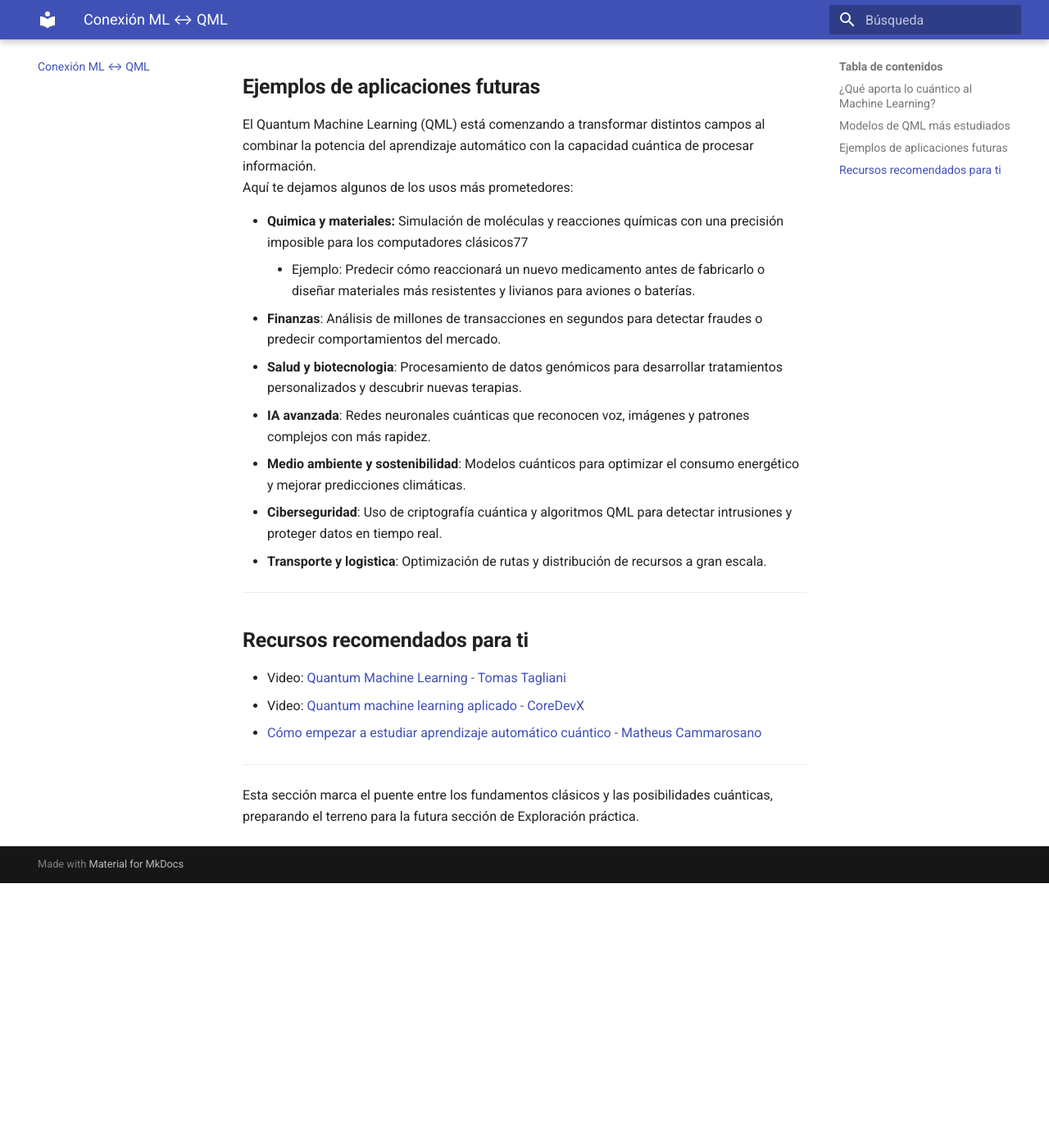
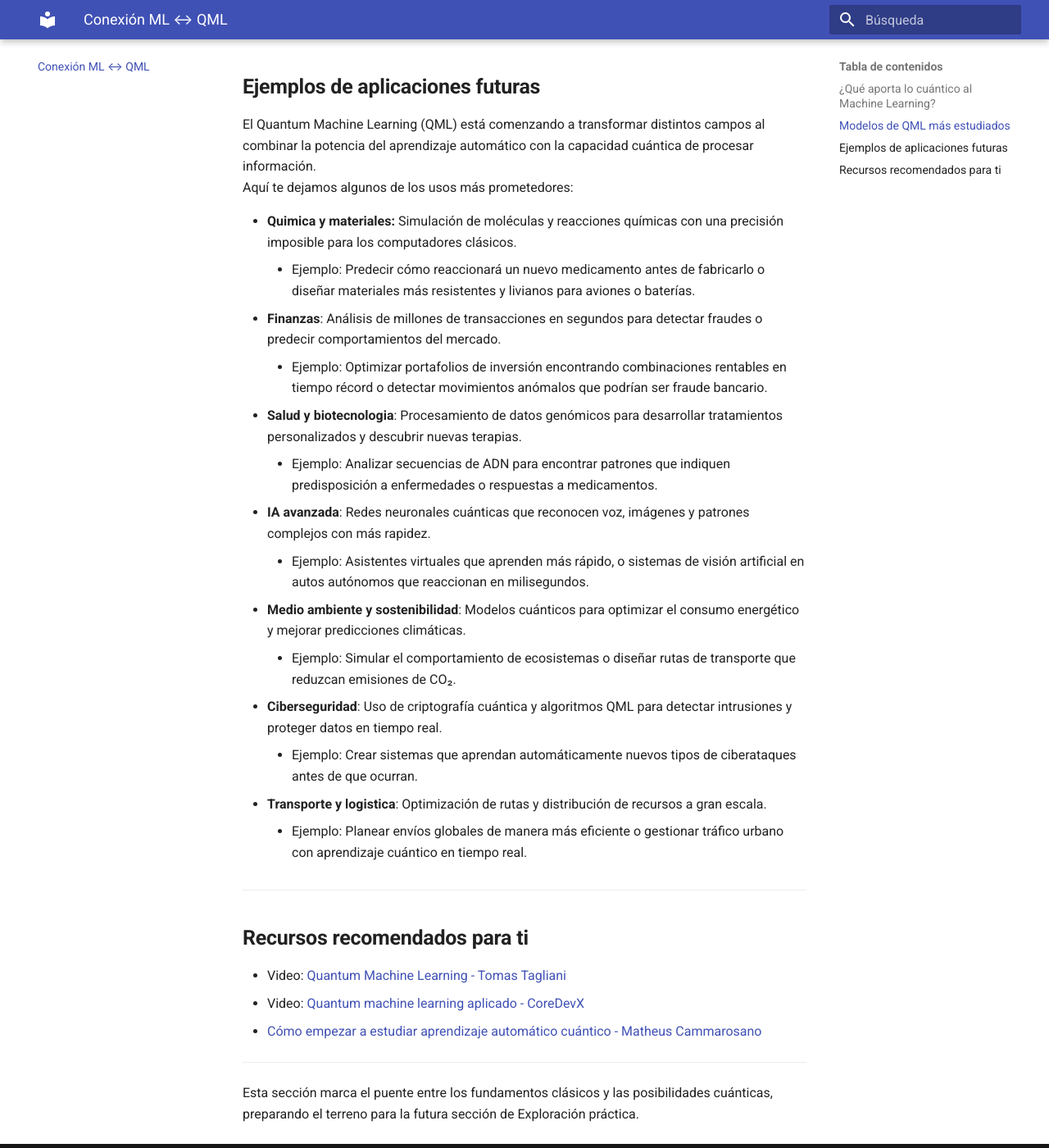
Before and after one commit to jameusk1028/Explorando-el-QML-desde-0, an MkDocs documentation site: the page built from docs/Conexion_entre_ML_y_computacion_cuantica.md, in a window 1280 px wide and 1400 px high, scrolled down 1737 px. Shown: the whole window at 82% size. Built offline with MkDocs 1.6.1 and Material for MkDocs 9.7.7, drawn with Linux system fonts in a browser that asks for light colours; before the commit the page ends 2814 px from its top, so only the background shows below that.

Commit message:
Enhance future applications section in QML document
Added examples of future applications of Quantum Machine Learning in various fields such as chemistry, finance, healthcare, AI, environment, cybersecurity, and transportation.

```diff
--- a/docs/Conexion_entre_ML_y_computacion_cuantica.md
+++ b/docs/Conexion_entre_ML_y_computacion_cuantica.md
@@ -45,14 +45,20 @@ En resumen: la computación cuántica aporta velocidad, capacidad y profundidad,
 El Quantum Machine Learning (QML) está comenzando a transformar distintos campos al combinar la potencia del aprendizaje automático con la capacidad cuántica de procesar información.
 Aquí te dejamos algunos de los usos más prometedores:
 
-- **Quimica y materiales:** Simulación de moléculas y reacciones químicas con una precisión imposible para los computadores clásicos77
+- **Quimica y materiales:** Simulación de moléculas y reacciones químicas con una precisión imposible para los computadores clásicos.
     - Ejemplo: Predecir cómo reaccionará un nuevo medicamento antes de fabricarlo o diseñar materiales más resistentes y livianos para aviones o baterías.
 - **Finanzas**: Análisis de millones de transacciones en segundos para detectar fraudes o predecir comportamientos del mercado.
+    - Ejemplo: Optimizar portafolios de inversión encontrando combinaciones rentables en tiempo récord o detectar movimientos anómalos que podrían ser fraude bancario.
 - **Salud y biotecnologia**: Procesamiento de datos genómicos para desarrollar tratamientos personalizados y descubrir nuevas terapias.
+    - Ejemplo: Analizar secuencias de ADN para encontrar patrones que indiquen predisposición a enfermedades o respuestas a medicamentos.
 - **IA avanzada**: Redes neuronales cuánticas que reconocen voz, imágenes y patrones complejos con más rapidez.
+    - Ejemplo: Asistentes virtuales que aprenden más rápido, o sistemas de visión artificial en autos autónomos que reaccionan en milisegundos.
 - **Medio ambiente y sostenibilidad**: Modelos cuánticos para optimizar el consumo energético y mejorar predicciones climáticas.
+    - Ejemplo: Simular el comportamiento de ecosistemas o diseñar rutas de transporte que reduzcan emisiones de CO₂.
 - **Ciberseguridad**: Uso de criptografía cuántica y algoritmos QML para detectar intrusiones y proteger datos en tiempo real.
+    - Ejemplo: Crear sistemas que aprendan automáticamente nuevos tipos de ciberataques antes de que ocurran.
 - **Transporte y logistica**: Optimización de rutas y distribución de recursos a gran escala.
+    - Ejemplo: Planear envíos globales de manera más eficiente o gestionar tráfico urbano con aprendizaje cuántico en tiempo real.
 
 ---
 
```
